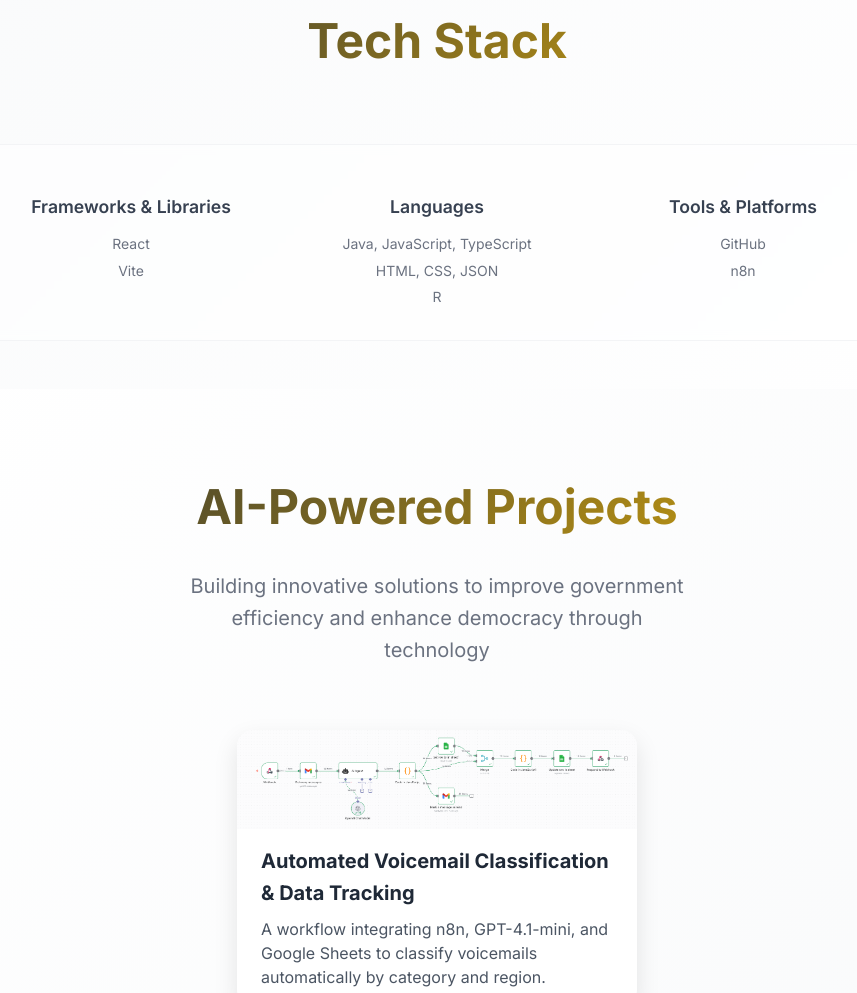
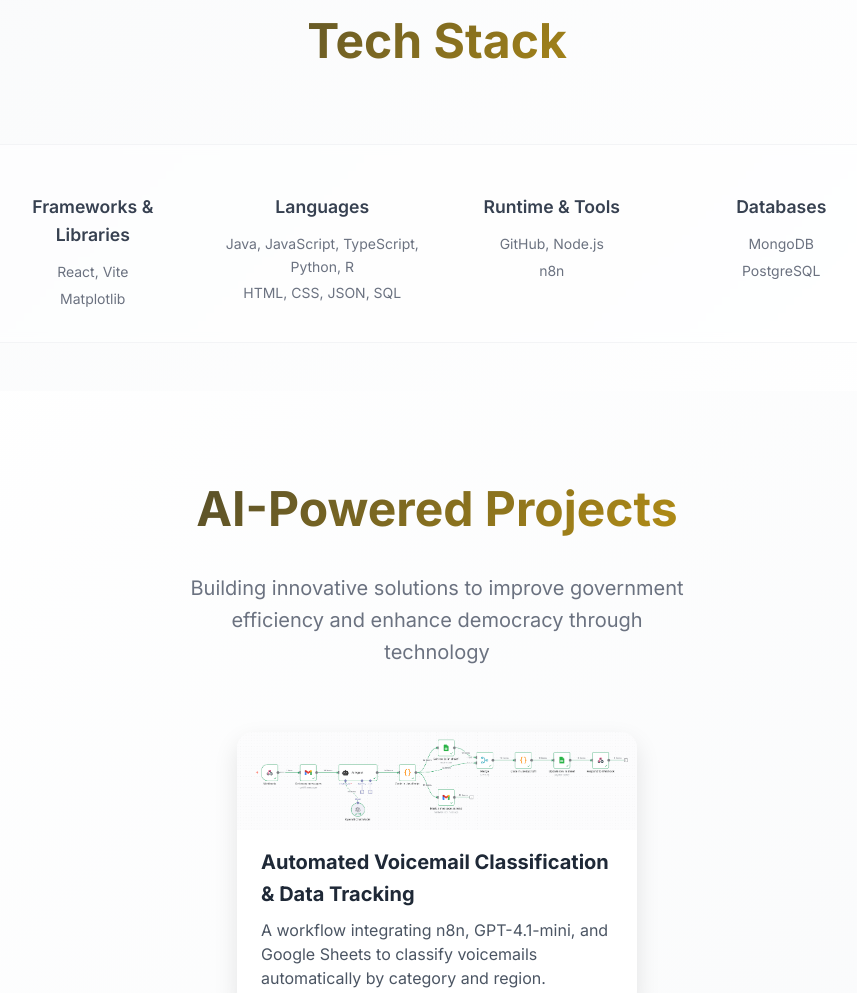
Before and after one commit to raani-nigam/raani-nigam.github.io, a plain HTML site: page index.html in a window 1280 px wide. Shown: the part 3550-4543 px from the top of the page, without its empty margins (203-1060 px from the left). Drawn offline with nearby package versions, Linux system fonts and the light colour scheme.

Commit message:
Add new languages learned

```diff
--- a/index.html
+++ b/index.html
@@ -227,8 +227,8 @@
                             Frameworks & Libraries
                         </h3>
                         <div class="tech-list">
-                            <div>React</div>
-                            <div>Vite</div>
+                            <div>React, Vite</div>
+                            <div>Matplotlib</div>
                         </div>
                     </div>
                     <div class="techstack-category">
@@ -237,19 +237,28 @@
                             Languages
                         </h3>
                         <div class="tech-list">
-                            <div>Java, JavaScript, TypeScript</div>
-                            <div>HTML, CSS, JSON</div>
-                            <div>R</div>
+                            <div>Java, JavaScript, TypeScript, Python, R</div>
+                            <div>HTML, CSS, JSON, SQL</div>
                         </div>
                     </div>
                     <div class="techstack-category">
                         <h3 class="category-title">
                             <span class="category-dot"></span>
-                            Tools & Platforms
+                            Runtime & Tools
                         </h3>
                         <div class="tech-list">
-                            <div>GitHub</div>
+                            <div>GitHub, Node.js</div>
                             <div>n8n</div>
+                        </div>
+                    </div>
+                    <div class="techstack-category">
+                        <h3 class="category-title">
+                            <span class="category-dot"></span>
+                            Databases
+                        </h3>
+                        <div class="tech-list">
+                            <div>MongoDB</div>
+                            <div>PostgreSQL</div>
                         </div>
                     </div>
                 </div>
--- a/style.css
+++ b/style.css
@@ -510,7 +510,7 @@
 
   .techstack-grid {
     display: grid;
-        grid-template-columns: repeat(auto-fit, minmax(200px, 1fr));
+    grid-template-columns: repeat(4, 1fr); /* always 4 side by side */
     gap: 2rem;
     margin-top: 1rem;
     justify-items: center; /* center each category inside its grid cell */
@@ -540,6 +540,20 @@
     font-size: 0.875rem;
     color: #6b7280;
   }
+
+  /* Responsive fallback */
+  @media (max-width: 900px) {
+  .techstack-grid {
+    grid-template-columns: repeat(2, 1fr); /* 2 per row on tablets */
+  }
+  }
+
+  @media (max-width: 600px) {
+  .techstack-grid {
+    grid-template-columns: 1fr; /* stack vertically on mobile */
+  }
+  }
+
 
 
   /* Projects Section */
```
Lines whose indentation alone changed are shown as unchanged.
